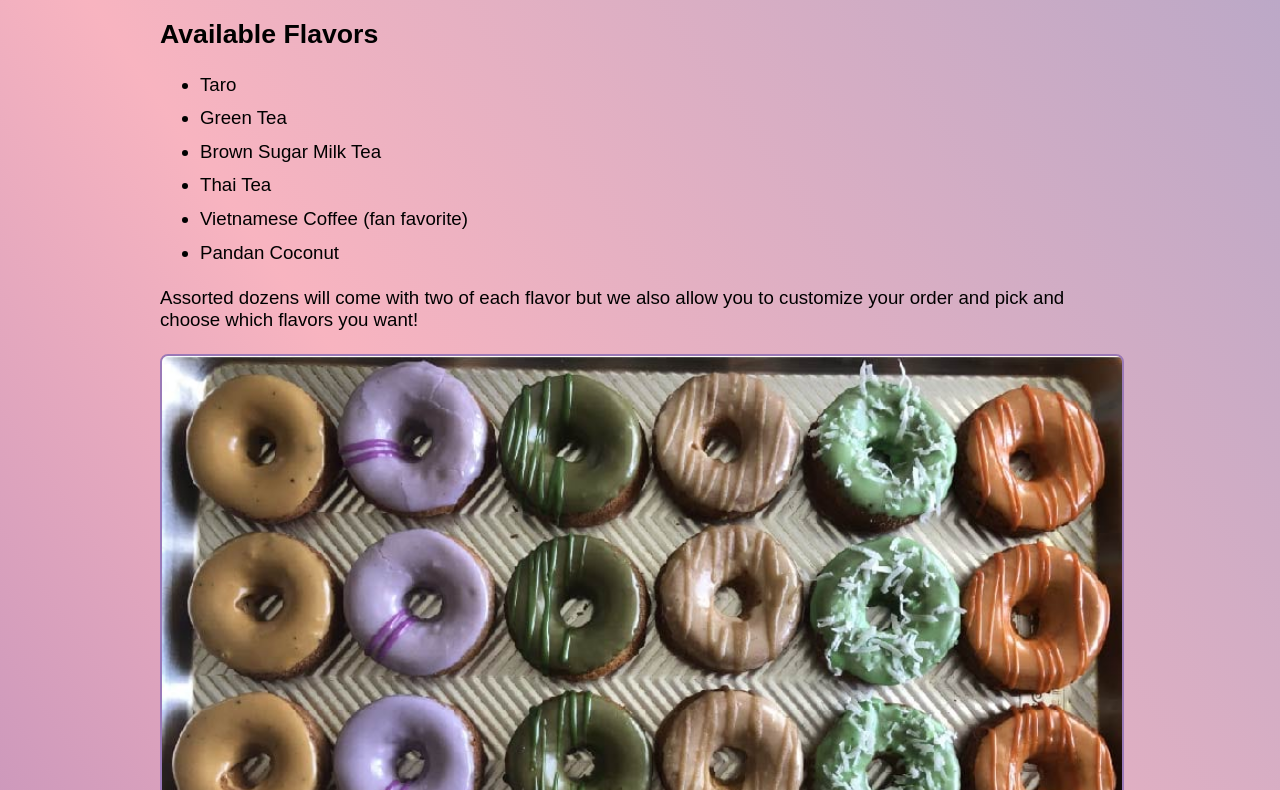
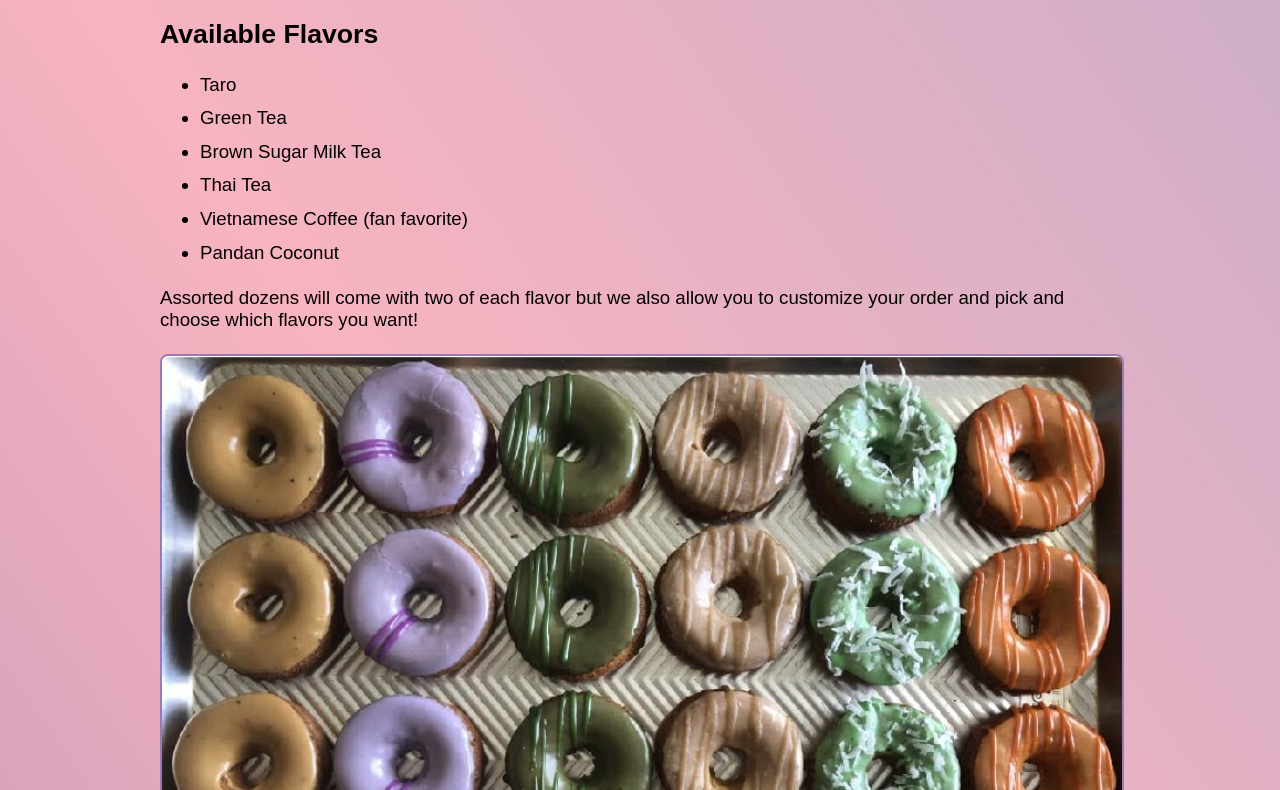
Before and after one commit to sesouk/jadasmochidonuts, a Gatsby site: page / in a window 1280 px wide. Shown: the part 529-1319 px from the top of the page. Built offline with nearby package versions, Linux system fonts and the light colour scheme; Gatsby itself is replaced by a stand-in of ours.

Commit message:
changed gradient colors

```diff
--- a/src/components/styles/_general.scss
+++ b/src/components/styles/_general.scss
@@ -5,8 +5,8 @@ html {
 body {
   margin: 0 auto;
   font-size: 14pt;
-  background: rgb(155,121,182);
-  background: linear-gradient(55deg, rgba(155,121,182,1) 5%, rgba(248,180,192,1) 50%, rgba(177,166,200,1) 95%);
+  background: rgb(182,144,184);
+  background: linear-gradient(55deg, rgba(182,144,184,1) 5%, rgba(248,180,192,1) 50%, rgba(199,173,201,1) 95%);
 }
 
 .logo {
```
